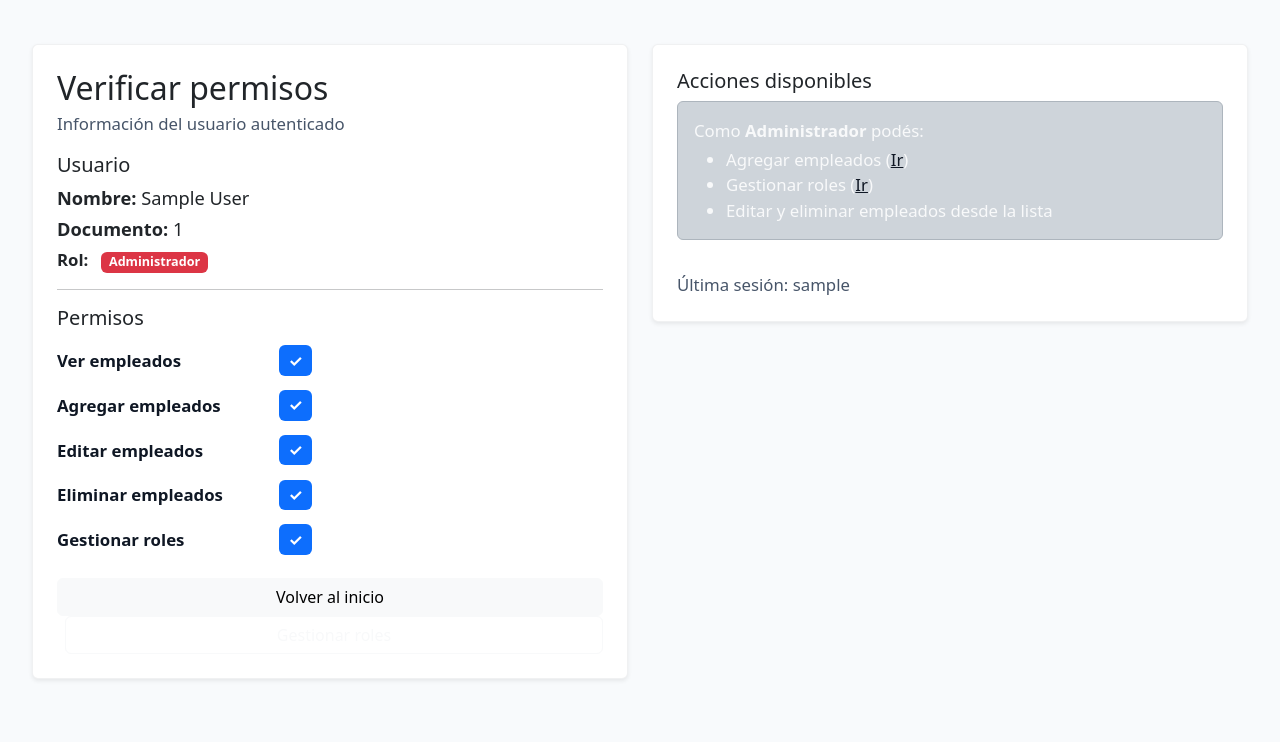
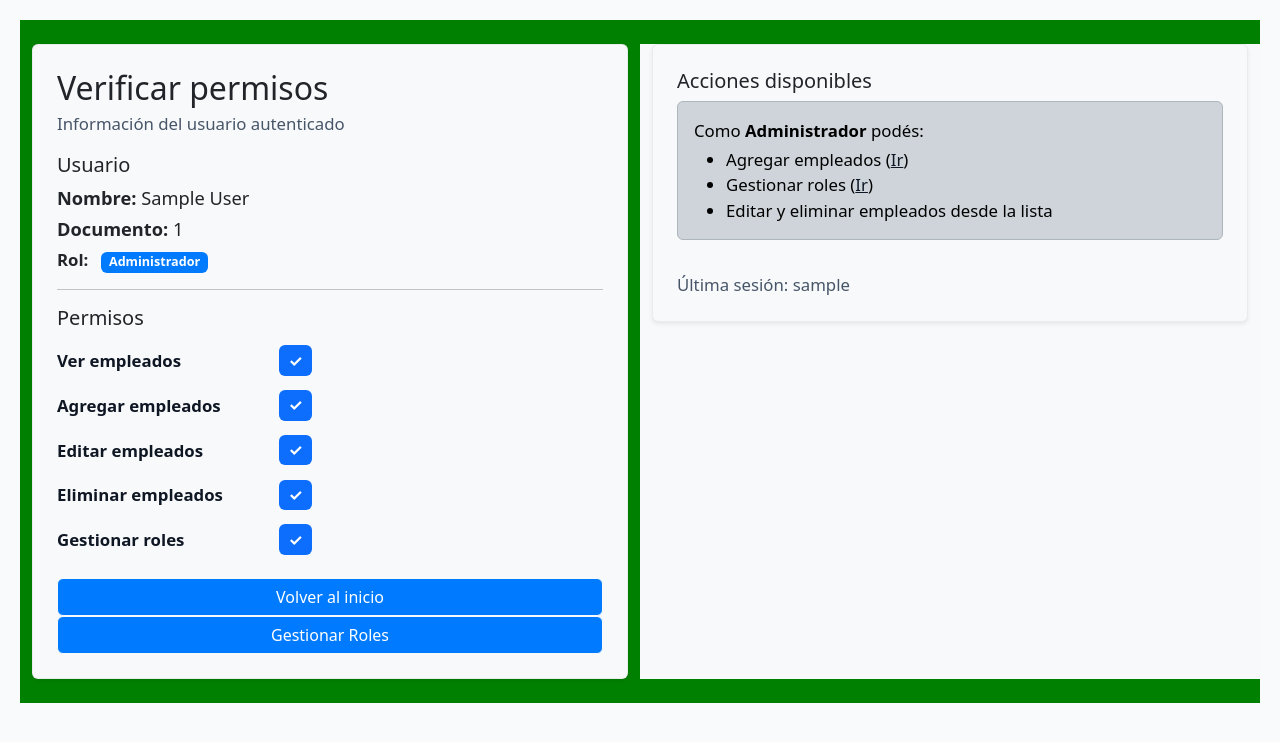
Before and after one commit to monsalve910/servi_plus, a PHP site: page /verificar_permisos.php in a window 1280 px wide. Shown: the top 742 px of the page. Run offline with PHP 8.4, Linux system fonts and the light colour scheme; the visitor is signed in with stand-in values (Sample User, id 1).

Commit message:
cambio de colores de todos los modulos

```diff
--- a/index.php
+++ b/index.php
@@ -40,7 +40,7 @@ $resultado = $mysql->efectuarConsulta("
                             (<?php echo esAdministrador() ? 'Administrador' : 'Usuario'; ?>)</span>
                     <?php endif; ?>
                 </div>
-                <h1 class="flex-grow-1" style="color:#212529">Datos de los Empleados</h1>
+                <h1 class="flex-grow-1 text-white">Datos de los Empleados</h1>
                 <div>
                     <a href="logout.php" class="btn btn-sm text-white" style="background-color: #dc3545;">Cerrar Sesión</a>
                 </div>
--- a/login.php
+++ b/login.php
@@ -43,7 +43,7 @@
 
 <body>
     <header style="background-color: #008000;">
-        <h1 class="text-center py-3" style:"#212529">LOGIN</h1>
+        <h1 class="text-center py-3 text-white">LOGIN</h1>
     </header>
 
     <div class="login-wrapper">
@@ -93,9 +93,9 @@
                placeholder="Ingresa tu Documento" required
                pattern="[0-9]+" title="Por favor ingresa solo números">
         <label for="pass" class="form-label mt-3 fw-bold">Contraseña</label>
-        <input type="password" id="pass" name="pass" class="form-control mb-3" required>
+        <input type="password" id="pass" name="pass" class="form-control mb-3" placeholder="Ingresa tu Password" required>
 
-        <button type="submit" class=" w-100 py-2" style="background-color: #28a745; color:#212529;">Iniciar Sesión</button>
+        <button type="submit" class=" w-100 py-2 text-white" style="background-color: #28a745;">Iniciar Sesión</button>
     </div>
 </form>
 
--- a/public/JS/grafico.js
+++ b/public/JS/grafico.js
@@ -36,8 +36,8 @@ fetch("/PRIMER_PROYECTO_1/dashboard.php")
           {
             label: "Empleados por Cargo",
             data: valoresCargo,
-            backgroundColor: "rgba(99, 255, 132, 0.3)",
-            borderColor: "rgba(99, 255, 132, 1)",
+            backgroundColor: "rgba(255, 193, 99, 0.3)",
+            borderColor: "rgba(217, 255, 4, 1)",
             borderWidth: 1,
           },
         ],
--- a/reportes.php
+++ b/reportes.php
@@ -112,7 +112,7 @@ $departamentos = $mysql->efectuarConsulta("SELECT id_departamento, departamento
     <link rel="stylesheet" href="./assets/css/bootstrap.min.css">
 </head>
 <body class="p-4">
-    <div class="container">
+    <div class="container text-white" style="background-color: #008000;">
         <h1>Generar Reportes (Administradores)</h1>
         <p>Seleccione el tipo de reporte que desea generar.</p>
         <div class="mb-3">
@@ -128,10 +128,10 @@ $departamentos = $mysql->efectuarConsulta("SELECT id_departamento, departamento
                         <option value="<?php echo $d['id_departamento']; ?>"><?php echo htmlspecialchars($d['departamento']); ?></option>
                     <?php endwhile; ?>
                 </select>
-                <button class="btn btn-secondary" type="submit">Generar PDF por departamento</button>
+                <button class="btn btn-secondary" type="submit" style="background-color: #007bff;">Generar PDF por departamento</button>
             </form>
         </div>
-        <a href="index.php" class="text-decoration-none btn btn-success fw-bold">Volver</a>
+        <a href="index.php" class="text-decoration-none btn fw-bold text-white" style="background-color: #007bff;">Volver</a>
     </div>
 </body>
 </html>
--- a/verificar_permisos.php
+++ b/verificar_permisos.php
@@ -27,10 +27,10 @@ function permisoBadge($cond) {
     </style>
 </head>
 <body>
-    <div class="container-fluid py-4">
+    <div class="container-fluid py-4" style="background-color: #008000;">
         <div class="row gy-3">
             <div class="col-12 col-md-6">
-                <div class="card card-contrast p-4 shadow-sm">
+                <div class="card card-contrast p-4 shadow-sm" style="width:100%; background-color: #f8f9fa; color:#212529;">
                     <h2 class="mb-1">Verificar permisos</h2>
                     <p class="muted mb-3">Información del usuario autenticado</p>
 
@@ -39,9 +39,9 @@ function permisoBadge($cond) {
                     <p class="mb-1 big"><strong>Documento:</strong> <?php echo htmlspecialchars($_SESSION['documento']); ?></p>
                     <p class="mb-0"><strong>Rol:</strong>
                         <?php if ($_SESSION['rol'] == 1): ?>
-                            <span class="badge bg-danger ms-2">Administrador</span>
+                            <span class="badge ms-2" style="background-color: #007bff;">Administrador</span>
                         <?php else: ?>
-                            <span class="badge bg-secondary ms-2">Usuario</span>
+                            <span class="badge ms-2" style="background-color: #007bff;">Usuario</span>
                         <?php endif; ?>
                     </p>
 
@@ -55,18 +55,18 @@ function permisoBadge($cond) {
                         <li><span class="perm-key">Gestionar roles</span><span class="perm-indicator"><?php echo permisoBadge(esAdministrador()); ?></span></li>
                     </ul>
 
-                    <a href="index.php" class="btn btn-light">Volver al inicio</a>
+                    <a href="index.php" class="btn btn-light text-white" style="background-color: #007bff;">Volver al inicio</a>
                     <?php if (esAdministrador()): ?>
-                        <a href="gestion_roles.php" class="btn btn-outline-light ms-2">Gestionar roles</a>
+                        <a href="gestion_roles.php" class="btn btn-light text-white" style="background-color: #007bff;">Gestionar Roles</a>
                     <?php endif; ?>
                 </div>
             </div>
 
-            <div class="col-12 col-md-6">
-                <div class="card card-contrast p-4 shadow-sm">
+            <div class="col-12 col-md-6" style="background-color: #f8f9fa; color:#212529;">
+                <div class="card card-contrast p-4 shadow-sm" style="width:100%; background-color: #f8f9fa; color:#212529;">
                     <h5 class="mb-2">Acciones disponibles</h5>
                     <?php if (esAdministrador()): ?>
-                        <div class="alert alert-dark text-light p-3">
+                        <div class="alert alert-dark text-black p-3">
                             <p class="mb-1">Como <strong>Administrador</strong> podés:</p>
                             <ul class="mb-0">
                                 <li>Agregar empleados (<a href="agregar.php">Ir</a>)</li>
```
Also changed, not shown: gestion_roles.php (+8 -8 lines), grafico.html (+4 -4 lines), assets/fotos_empleados/68ddbdd72bdeb.png (added).
